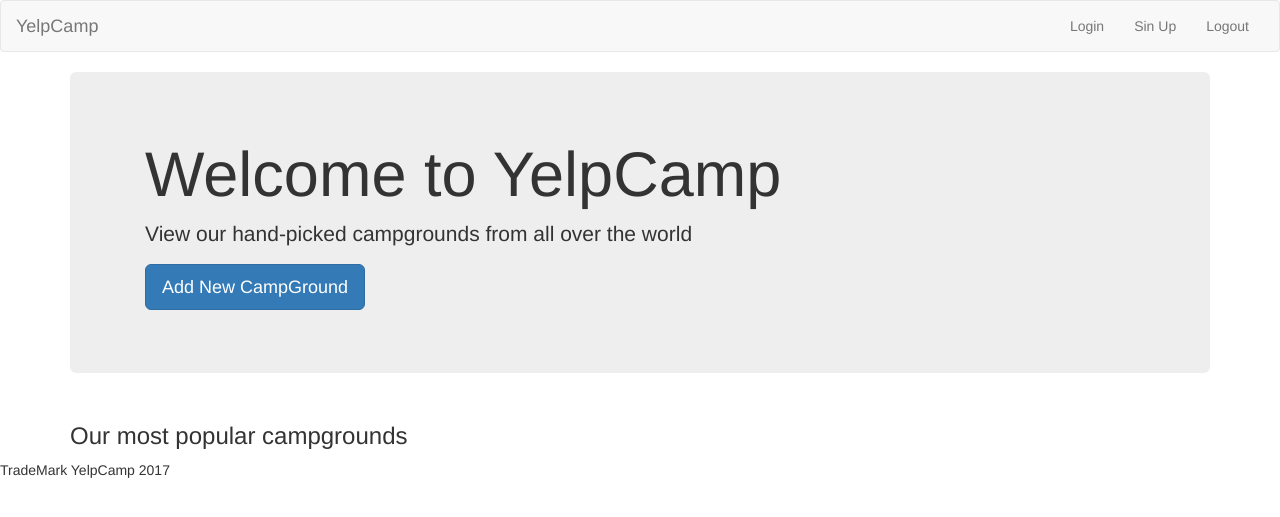
After one commit to fzachariah/YelpCamp, a Node server app: template views/index.ejs in a window 1280 px wide. The commit adds this page. Shown: the top 517 px of the page. Run offline with Node 20, Linux system fonts and the light colour scheme; the template is opened without the code that fills it, so the values that code supplies are empty; some libraries are stand-ins or nearby versions.

Commit message:
MongoDB Integeration

```diff
--- a/app.js
+++ b/app.js
@@ -1,23 +1,38 @@
 var express=require("express");
 var app=express();
-
 var bodyParser=require("body-parser");
+var mongoose = require('mongoose');
+mongoose.Promise = global.Promise;
 
 app.use(bodyParser.urlencoded({extended:true}));
 
+mongoose.connect('mongodb://localhost/yelp_camp');
 app.set("view engine","ejs");
 
-var campGrounds=[
-        {name:"Salmon Creek",image:"https://farm6.staticflickr.com/5181/5641024448_04fefbb64d.jpg"},
-        {name:"Granite Hill",image:"https://farm5.staticflickr.com/4153/4835814837_feef6f969b.jpg"},
-        {name:"Mountain Goats Rest",image:"https://farm4.staticflickr.com/3270/2617191414_c5d8a25a94.jpg"},
-        {name:"Salmon Creek",image:"https://farm6.staticflickr.com/5181/5641024448_04fefbb64d.jpg"},
-        {name:"Granite Hill",image:"https://farm5.staticflickr.com/4153/4835814837_feef6f969b.jpg"},
-        {name:"Mountain Goats Rest",image:"https://farm4.staticflickr.com/3270/2617191414_c5d8a25a94.jpg"},
-        {name:"Salmon Creek",image:"https://farm6.staticflickr.com/5181/5641024448_04fefbb64d.jpg"},
-        {name:"Granite Hill",image:"https://farm5.staticflickr.com/4153/4835814837_feef6f969b.jpg"},
-        {name:"Mountain Goats Rest",image:"https://farm4.staticflickr.com/3270/2617191414_c5d8a25a94.jpg"}
-    ];
+
+
+//Schema Setup
+
+
+var campgroundSchema=new mongoose.Schema({
+    name:String,
+    image:String,
+    description:String
+});
+
+var Campground=mongoose.model("Campground",campgroundSchema);
+
+// Campground.create( {name:"Salmon Creek",image:"https://farm6.staticflickr.com/5181/5641024448_04fefbb64d.jpg",description:"Hige One.No batroom,beautiful"},function(err,campground){
+//     if(err)
+//     {
+//         console.log("Error");
+//     }
+//     else{
+//         console.log(campground);
+//     }
+// });
+
+
 
 app.get("/",function(req,res){
     res.render("landing");
@@ -25,7 +40,17 @@ app.get("/",function(req,res){
 
 app.get("/campgrounds",function(req,res){
 
-    res.render("campgrounds",{campgrounds:campGrounds});
+    Campground.find({},function(err,allCampgrounds){
+        if(err)
+        {
+            console.log(err);
+        }
+        else{
+            res.render("index",{campgrounds:allCampgrounds});
+        }
+    });
+
+
 
 });
 
@@ -39,10 +64,38 @@ app.post("/campgrounds",function(req,res){
 
     var name=req.body.name;
     var image=req.body.image;
+    var desc=req.body.description;
 
-    campGrounds.push(({name:name,image:image}));
+    Campground.create( {name:name,image:image,description:desc},function(err,campground){
+    if(err)
+    {
+        console.log("Error");
+    }
+    else{
+        console.log(campground);
+        res.redirect("/campgrounds");
+    }
+});
 
-    res.redirect("/campgrounds");
+
+});
+
+
+app.get("/campgrounds/:id",function(req, res) {
+
+    Campground.findById(req.params.id,function(error,foundCampground){
+
+        if(error)
+        {
+            console.log(error);
+        }
+        else{
+             res.render("show",{campground:foundCampground});
+        }
+
+    });
+
+
 
 });
 
--- a/package.json
+++ b/package.json
@@ -11,6 +11,7 @@
   "dependencies": {
     "body-parser": "^1.17.2",
     "ejs": "^2.5.6",
-    "express": "^4.15.3"
+    "express": "^4.15.3",
+    "mongoose": "^4.11.0"
   }
 }
--- /dev/null
+++ b/views/index.ejs
@@ -0,0 +1,50 @@
+
+<% include partials/header %>
+
+
+
+<div class="container">
+
+<header class="jumbotron">
+<div class="container">
+  <h1>Welcome to YelpCamp</h1>
+  <p>View our hand-picked campgrounds from all over the world</p>
+  <p><a href="/campgrounds/new" class="btn btn-primary btn-lg">Add New CampGround</a></p>
+</div>
+</header>
+
+<div class="row">
+
+    <div class="col-lg-12">
+        <h3>Our most popular campgrounds</h2>
+    </div>
+</div>
+
+<div class="row text-center" style="display:flex; flex-wrap:wrap;">
+
+<% campgrounds.forEach(function(campGround){ %>
+
+<div class="col-md-3 col-sm-6">
+    <div class="thumbnail">
+        <img src="<%= campGround.image %>">
+        <div class="caption">
+        <h4><%= campGround.name %></h4>
+        </div>
+        <p>
+            <a href="/campgrounds/<%= campGround._id %>" class="btn btn-primary">More Info</a>
+        </p>
+    </div>
+
+</div>
+
+
+
+
+<% }); %>
+
+</div>
+
+</div>
+
+
+<% include partials/footer %>
--- a/views/new.ejs
+++ b/views/new.ejs
@@ -14,6 +14,11 @@
     <div class="form-group">
     <input class="form-control" type="text" placeholder="Image url" name="image">
     </div>
+
+    <div class="form-group">
+    <input class="form-control" type="text" placeholder="Description" name="description">
+    </div>
+
     <div class="form-group">
     <button class="btn btn-lg btn-primary btn-block">Submit</button>
     </div>
```
Also changed, not shown: views/campgrounds.ejs (deleted, +0 -47 lines), views/show.ejs (added, +12 -0 lines).
